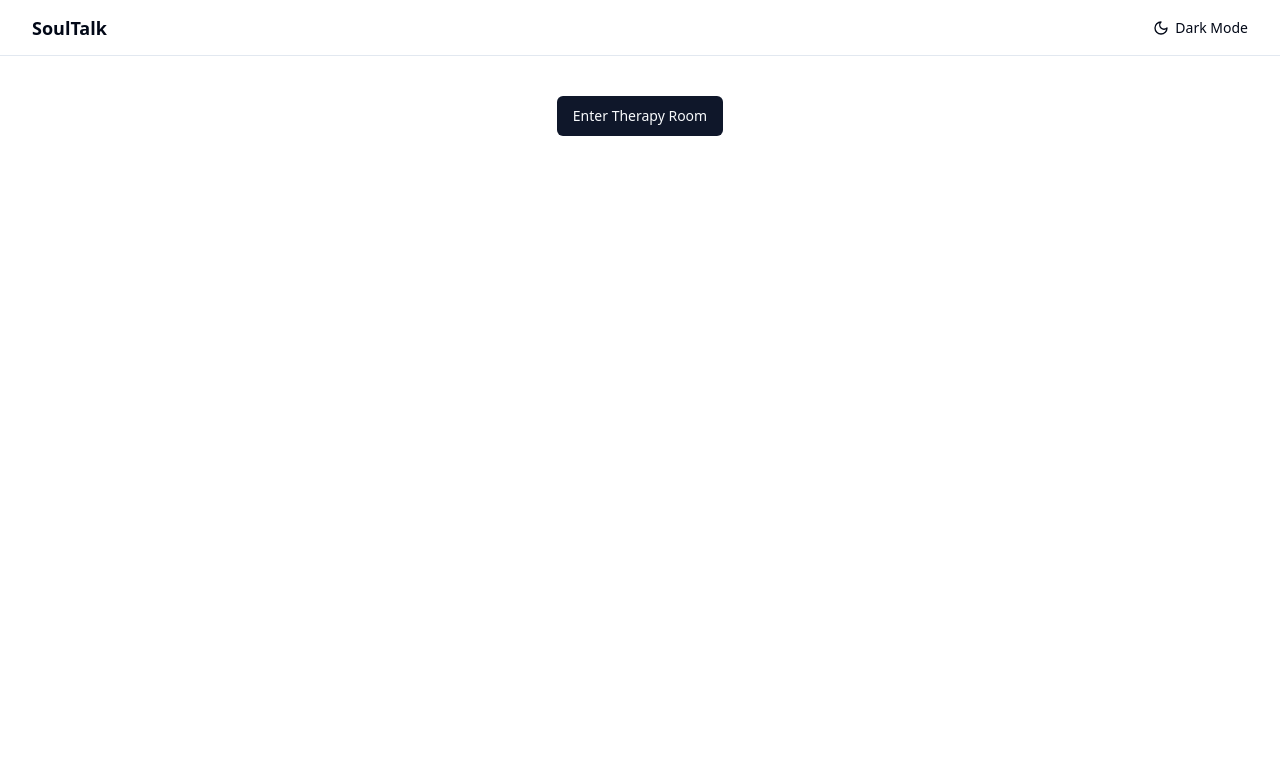
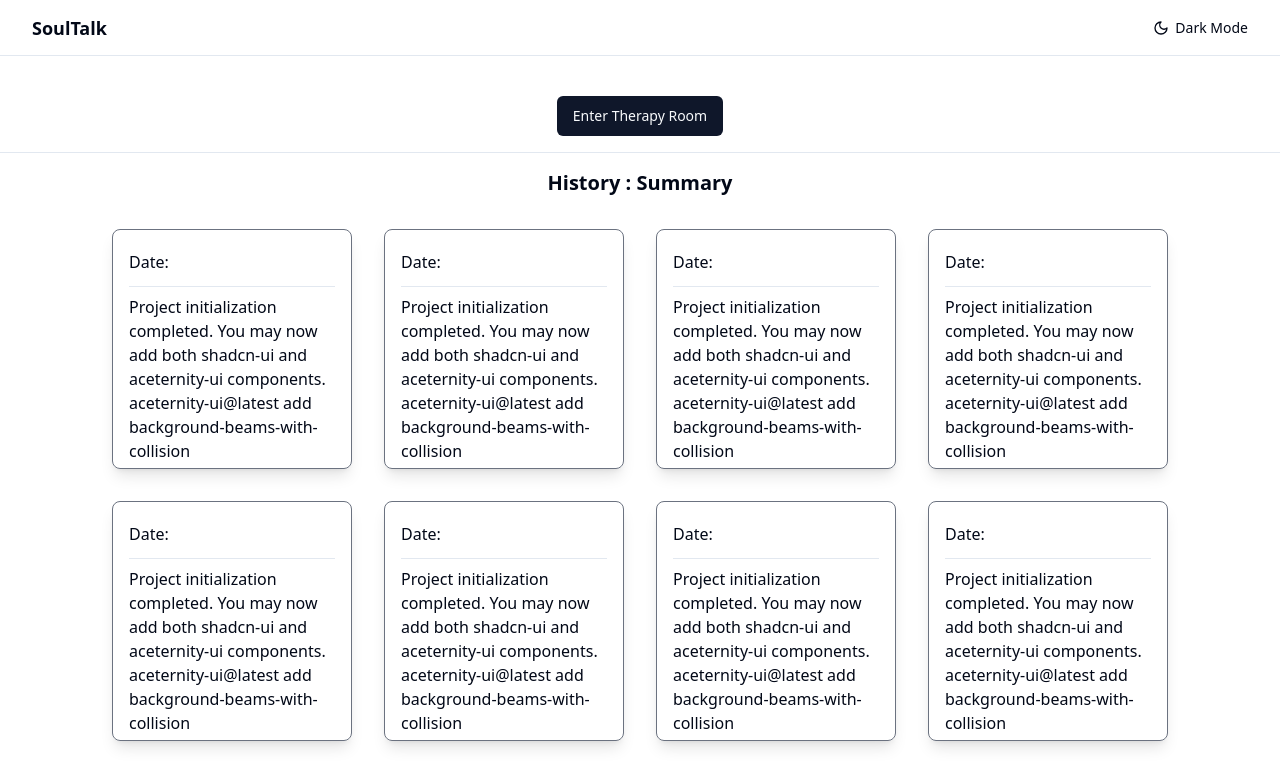
Before and after one commit to Yashodeeps/SoulTalk, a Next.js app: page /dashboard in a window 1280 px wide. Shown: the top 771 px of the page. Built offline with nearby package versions, Linux system fonts and the light colour scheme.

Commit message:
Refactor dashboard page and add Summarycard component

```diff
--- a/app/dashboard/page.tsx
+++ b/app/dashboard/page.tsx
@@ -1,5 +1,6 @@
 "use client";
 import SideMenu from "@/components/SideBar";
+import Summarycard from "@/components/Summarycard";
 import { Button } from "@/components/ui/button";
 import { useRouter } from "next/navigation";
 import React from "react";
@@ -7,10 +8,27 @@ import React from "react";
 const Page = () => {
   const router = useRouter();
   return (
-    <div className="flex mt-24  justify-center w-screen h-screen">
-      <Button onClick={() => router.push("/dashboard/room")}>
-        Enter Therapy Room
-      </Button>
+    <div className="w-screen h-screen ">
+      <div className="flex mt-24  justify-center pb-4">
+        <Button onClick={() => router.push("/dashboard/room")}>
+          Enter Therapy Room
+        </Button>
+      </div>
+      <div className="flex justify-center text-xl font-semibold py-4 border-t ">
+        History : Summary
+      </div>
+
+      <div className="flex flex-wrap mx-auto justify-center">
+        <Summarycard />
+        <Summarycard />
+        <Summarycard />
+        <Summarycard />
+        <Summarycard />
+        <Summarycard />
+        <Summarycard />
+        <Summarycard />
+        <Summarycard />
+      </div>
     </div>
   );
 };
--- a/app/globals.css
+++ b/app/globals.css
@@ -67,3 +67,7 @@
     @apply bg-background text-foreground;
   }
 }
+
+::-webkit-scrollbar {
+  display: none;
+}
--- a/components/Messages.tsx
+++ b/components/Messages.tsx
@@ -1,85 +1,153 @@
+// "use client";
+// import { cn } from "@/utils";
+// import { useVoice } from "@humeai/voice-react";
+// import Expressions from "./Expressions";
+// import { AnimatePresence, motion } from "framer-motion";
+// import { ComponentRef, forwardRef } from "react";
+
+// const Messages = forwardRef<
+//   ComponentRef<typeof motion.div>,
+//   Record<never, never>
+// >(function Messages(_, ref) {
+//   const { messages } = useVoice();
+
+//   return (
+//     <motion.div
+//       layoutScroll
+//       className={
+//         "fixed w-screen flex justify-center  grow rounded-md overflow-auto p-4"
+//       }
+//       ref={ref}
+//     >
+//       <motion.div
+//         className={"max-w-2xl mx-auto w-full flex flex-col gap-4 pb-24"}
+//       >
+//         <AnimatePresence mode={"popLayout"}>
+//           {messages.map((msg, index) => {
+//             if (
+//               msg.type === "user_message" ||
+//               msg.type === "assistant_message"
+//             ) {
+//               return (
+//                 <motion.div
+//                   key={msg.type + index}
+//                   className={cn(
+//                     "w-[80%]",
+//                     "bg-card",
+//                     "border border-border rounded",
+//                     msg.type === "user_message" ? "ml-auto" : ""
+//                   )}
+//                   initial={{
+//                     opacity: 0,
+//                     y: 10,
+//                   }}
+//                   animate={{
+//                     opacity: 1,
+//                     y: 0,
+//                   }}
+//                   exit={{
+//                     opacity: 0,
+//                     y: 0,
+//                   }}
+//                 >
+//                   <div
+//                     className={cn(
+//                       "text-xs capitalize font-medium leading-none opacity-50 pt-4 px-3"
+//                     )}
+//                   >
+//                     {msg.message.role}
+//                   </div>
+//                   <div className={"pb-3 px-3"}>{msg.message.content}</div>
+//                   {/* <Expressions values={{ ...msg.models.prosody?.scores }} /> */}
+//                 </motion.div>
+//               );
+//             }
+
+//             return null;
+//           })}
+//         </AnimatePresence>
+//       </motion.div>
+//     </motion.div>
+//   );
+// });
+
+// export default Messages;
+
 "use client";
+
 import { cn } from "@/utils";
 import { useVoice } from "@humeai/voice-react";
-import Expressions from "./Expressions";
 import { AnimatePresence, motion } from "framer-motion";
-import { ComponentRef, forwardRef } from "react";
+import { ComponentRef, forwardRef, useEffect, useRef } from "react";
 
 const Messages = forwardRef<
   ComponentRef<typeof motion.div>,
   Record<never, never>
 >(function Messages(_, ref) {
   const { messages } = useVoice();
+  const scrollRef = useRef<HTMLDivElement>(null);
+
+  useEffect(() => {
+    if (scrollRef.current) {
+      scrollRef.current.scrollTop = scrollRef.current.scrollHeight;
+    }
+  }, [messages]);
 
   return (
-    // <motion.div
-    //   layoutScroll
-    //   className={"grow rounded-md overflow-auto p-4"}
-    //   ref={ref}
-    // >
-    //   <motion.div
-    //     className={"max-w-2xl mx-auto w-full flex flex-col gap-4 pb-24"}
-    //   >
-    //     <AnimatePresence mode={"popLayout"}>
-    //       {messages.map((msg, index) => {
-    //         if (
-    //           msg.type === "user_message" ||
-    //           msg.type === "assistant_message"
-    //         ) {
-    //           return (
-    //             <motion.div
-    //               key={msg.type + index}
-    //               className={cn(
-    //                 "w-[80%]",
-    //                 "bg-card",
-    //                 "border border-border rounded",
-    //                 msg.type === "user_message" ? "ml-auto" : ""
-    //               )}
-    //               initial={{
-    //                 opacity: 0,
-    //                 y: 10,
-    //               }}
-    //               animate={{
-    //                 opacity: 1,
-    //                 y: 0,
-    //               }}
-    //               exit={{
-    //                 opacity: 0,
-    //                 y: 0,
-    //               }}
-    //             >
-    //               <div
-    //                 className={cn(
-    //                   "text-xs capitalize font-medium leading-none opacity-50 pt-4 px-3"
-    //                 )}
-    //               >
-    //                 {msg.message.role}
-    //               </div>
-    //               <div className={"pb-3 px-3"}>{msg.message.content}</div>
-    //               <Expressions values={{ ...msg.models.prosody?.scores }} />
-    //             </motion.div>
-    //           );
-    //         }
-
-    //         return null;
-    //       })}
-    //     </AnimatePresence>
-    //   </motion.div>
-    // </motion.div>
-    <div className="fixed mt-20 bg-slate-500">
+    <motion.div
+      layoutScroll
+      className="fixed inset-0 flex flex-col overflow-hidden p-4"
+      ref={ref}
+    >
+      <div
+        ref={scrollRef}
+        className="max-w-2xl w-full mx-auto overflow-y-auto flex flex-col gap-4 pb-24 [&::-webkit-scrollbar]:hidden"
+      >
+        <AnimatePresence mode="popLayout">
           {messages.map((msg, index) => {
-        if (msg.type === "user_message" || msg.type === "assistant_message") {
+            if (
+              msg.type === "user_message" ||
+              msg.type === "assistant_message"
+            ) {
               return (
-            <div key={msg.type + index}>
-              <div>{msg.message.role}</div>
-              <div>{msg.message.content}</div>
+                <motion.div
+                  key={msg.type + index}
+                  className={cn(
+                    "w-[80%]",
+                    "bg-card",
+                    "border border-border rounded",
+                    msg.type === "user_message" ? "ml-auto" : ""
+                  )}
+                  initial={{
+                    opacity: 0,
+                    y: 10,
+                  }}
+                  animate={{
+                    opacity: 1,
+                    y: 0,
+                  }}
+                  exit={{
+                    opacity: 0,
+                    y: 0,
+                  }}
+                >
+                  <div
+                    className={cn(
+                      "text-xs capitalize font-medium leading-none opacity-50 pt-4 px-3"
+                    )}
+                  >
+                    {msg.message.role}
                   </div>
+                  <div className="pb-3 px-3">{msg.message.content}</div>
+                  {/* <Expressions values={{ ...msg.models.prosody?.scores }} /> */}
+                </motion.div>
               );
             }
             return null;
           })}
-      <div className="bg-red-400 text-black">HEYYYYYY</div>
+        </AnimatePresence>
       </div>
+    </motion.div>
   );
 });
 
--- /dev/null
+++ b/components/Summarycard.tsx
@@ -0,0 +1,16 @@
+import React from "react";
+
+const Summarycard = () => {
+  return (
+    <div className="w-60  p-4 py-2 m-4 max-h-60 border border-gray-500 rounded-lg shadow-lg ">
+      <div className="border-b py-3">Date:</div>
+      <div className="py-2">
+        Project initialization completed. You may now add both shadcn-ui and
+        aceternity-ui components. aceternity-ui@latest add
+        background-beams-with-collision
+      </div>
+    </div>
+  );
+};
+
+export default Summarycard;
```
Lines whose indentation alone changed are shown as unchanged.
